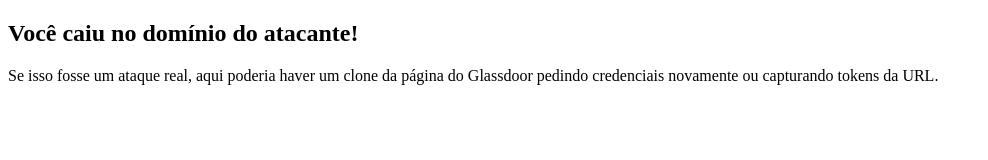
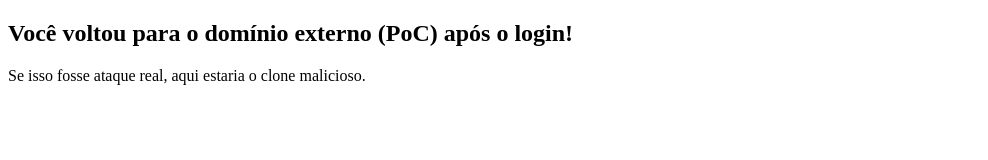
Before and after one commit to jonataMenezes/csrf-test, a plain HTML site: page after-login.html in a window 1280 px wide. Shown: the whole page, without its empty margins (0-988 px from the left). Drawn offline with Linux system fonts and the light colour scheme.

Commit message:
after-login.html

```diff
--- a/after-login.html
+++ b/after-login.html
@@ -1,7 +1,4 @@
 <!doctype html>
-<meta charset="utf-8">
-<title>Página maliciosa</title>
-<body>
-<h2>Você caiu no domínio do atacante!</h2>
-<p>Se isso fosse um ataque real, aqui poderia haver um clone da página do Glassdoor pedindo credenciais novamente ou capturando tokens da URL.</p>
-</body>
+<title>after-login</title>
+<h2>Você voltou para o domínio externo (PoC) após o login!</h2>
+<p>Se isso fosse ataque real, aqui estaria o clone malicioso.</p>
```
